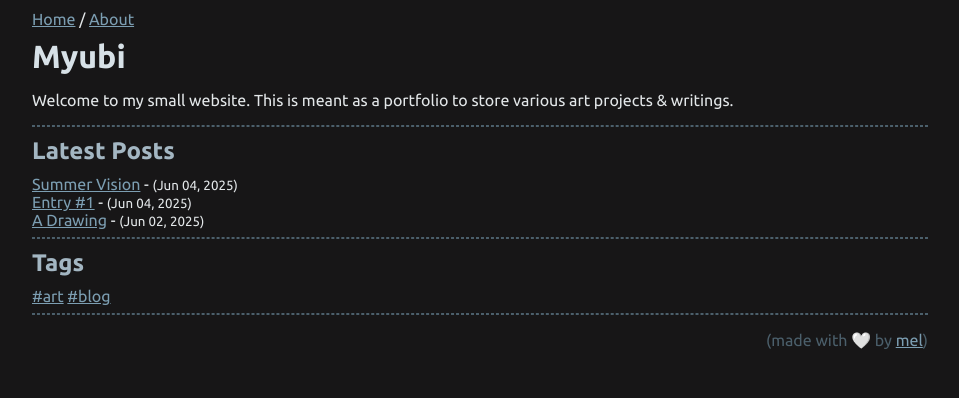
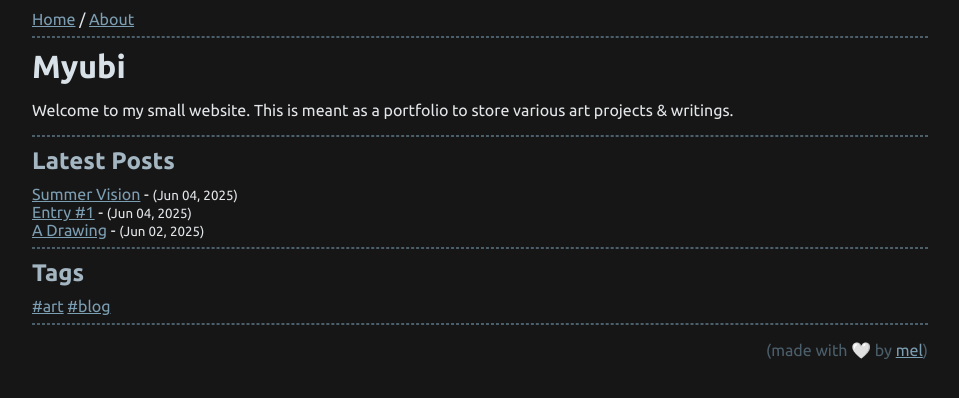
Before and after one commit to kmy123456/myubi, a Jekyll site: the page built from index.html, in a window 1280 px wide. Shown: the top 398 px of the page, without its empty margins (160-1119 px from the left). Built offline with Jekyll 4.4.1, drawn with Linux system fonts in a browser that asks for light colours; some web fonts are replaced.

Commit message:
fix deployment bugs

```diff
--- a/_layouts/default.html
+++ b/_layouts/default.html
@@ -13,6 +13,7 @@
       <a href="{{site.baseurl}}/about">About</a>
     </nav>
   </div>
+    <hr>
     <main class="content">
 
     {{ content }}
--- a/about.html
+++ b/about.html
@@ -25,14 +25,14 @@ title: About
 
 <h2>Contact</h2>
 <p>Site Email: <a href="mailto:maibaru@proton.me">maibaru@proton.me</a></p>
-<!-- <p>
+<p>
 
     <button class="button twitter"><a href="https://x.com/maibaru3"><img src="twitter.svg" width="20px"></img>  <b> Twitter</b></a></button>
 
     <button class="button"><a href="https://bsky.app/profile/maibaru.bsky.social"><img src="bsky.svg" width="20px"></img><b>Bluesky</b></a></button>
 
     <button class="button"><a href="https://www.tumblr.com/myubi3"><img src="tumblr.svg" width="5%"></img><b>Tumblr</b></a></button>
-    </p> !-->
+    </p>
 <hr>
 <h2>Tools</h2>
 <ul><li>
```
Also changed, not shown: 10 other files.
